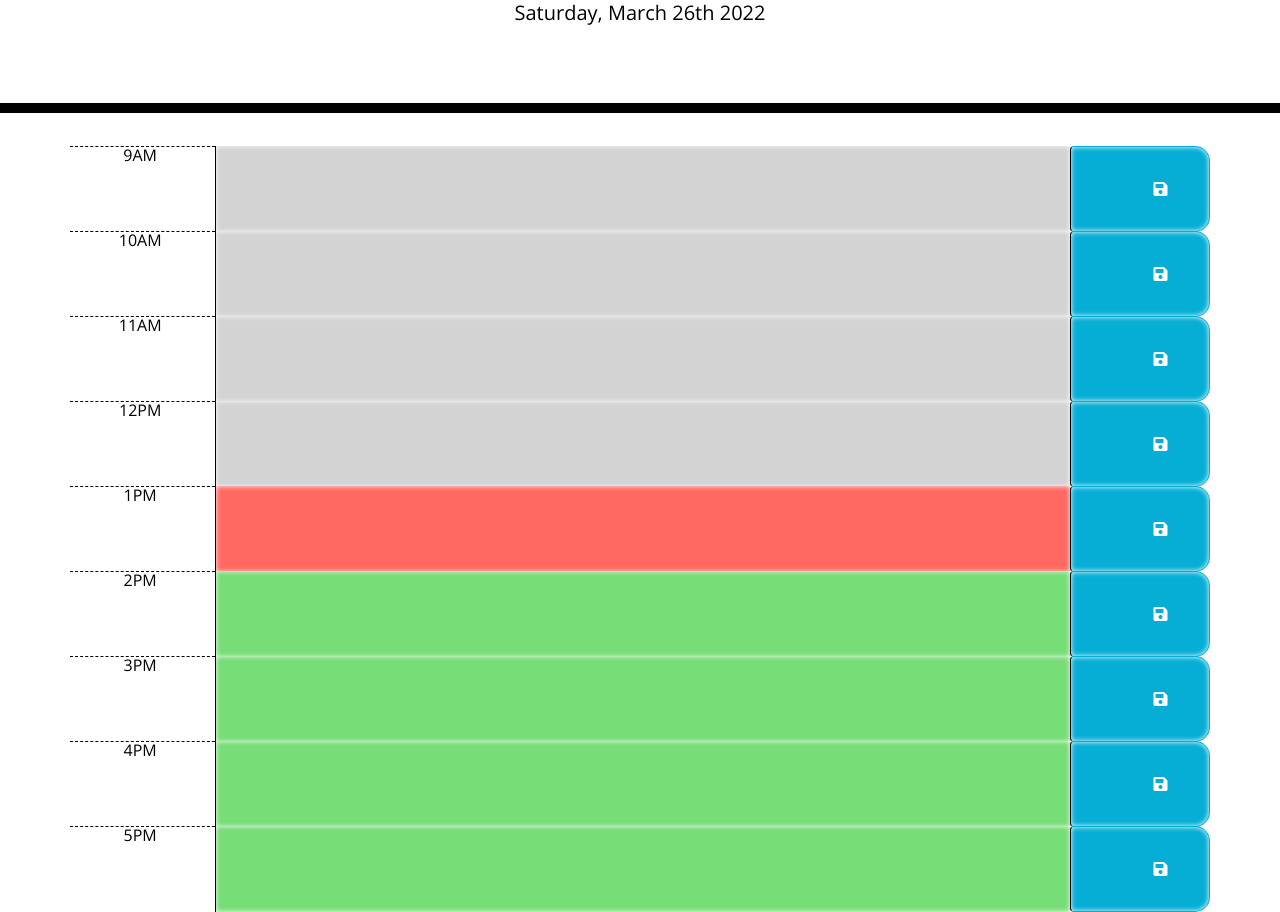
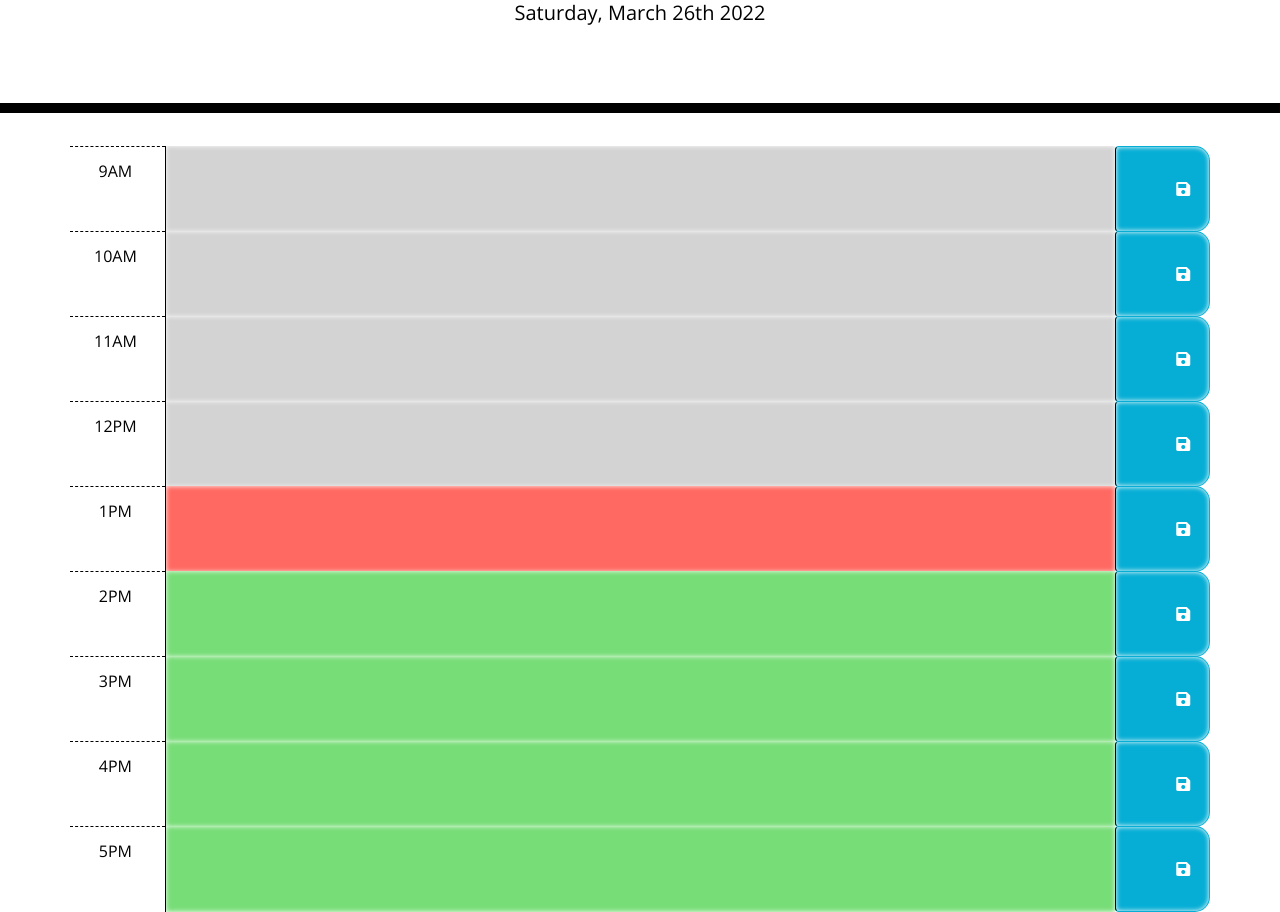
Before and after one commit to mahiv87/Work-Day--Scheduler, a plain HTML site: page index.html in a window 1280 px wide. Shown: the part 191-1103 px from the top of the page. Drawn offline with nearby package versions, Linux system fonts and the light colour scheme.

Commit message:
Updated README. Changed styling of rows.

```diff
--- a/assets/style.css
+++ b/assets/style.css
@@ -41,6 +41,7 @@ textarea {
   background-color: #ffffff;
   color: #000000;
   border-top: 1px dashed #000000;
+  padding-block: 1rem;
 }
 
 .past {
--- a/index.html
+++ b/index.html
@@ -35,65 +35,73 @@
     <div class="container">
       <!-- Timeblocks go here -->
       <div class="row time-block">
-        <div class="col hour hour1">9AM </div>
-        <textarea class="col-9 description description1"></textarea>
-        <button type="button" class="col btn saveBtn">
+        <div class="col-md-1 hour hour1">9AM </div>
+        <textarea class="col-md-10 description description1"></textarea>
+        <button class="col-md-1 btn saveBtn">
           <i class="fas fa-save"></i>
         </button>
       </div>
+
       <div class="row time-block">
-        <div class="col hour hour2">10AM </div>
-        <textarea class="col-9 description description2"></textarea>
-        <button type="button" class="col btn saveBtn">
+        <div class="col-md-1 hour hour2">10AM </div>
+        <textarea class="col-md-10 description description2"></textarea>
+        <button class="col-md-1 btn saveBtn">
           <i class="fas fa-save"></i>
         </button>
       </div>
+
       <div class="row time-block">
-        <div class="col hour hour3">11AM </div>
-        <textarea class="col-9 description description3"></textarea>
-        <button type="button" class="col btn saveBtn">
+        <div class="col-md-1 hour hour3">11AM </div>
+        <textarea class="col-md-10 description description3"></textarea>
+        <button class="col-md-1 btn saveBtn">
           <i class="fas fa-save"></i>
         </button>
       </div>
+
       <div class="row time-block">
-        <div class="col hour hour4">12PM </div>
-        <textarea class="col-9 description description4"></textarea>
-        <button type="button" class="col btn saveBtn">
+        <div class="col-md-1 hour hour4">12PM </div>
+        <textarea class="col-md-10 description description4"></textarea>
+        <button class="col-md-1 btn saveBtn">
           <i class="fas fa-save"></i>
         </button>
       </div>
+
       <div class="row time-block">
-        <div class="col hour hour5">1PM </div>
-        <textarea class="col-9 description description5"></textarea>
-        <button type="button" class="col btn saveBtn">
+        <div class="col-md-1 hour hour5">1PM </div>
+        <textarea class="col-md-10 description description5"></textarea>
+        <button class="col-md-1 btn saveBtn">
           <i class="fas fa-save"></i>
         </button>
       </div>
+
       <div class="row time-block">
-        <div class="col hour hour6">2PM </div>
-        <textarea class="col-9 description description6"></textarea>
-        <button type="button" class="col btn saveBtn">
+        <div class="col-md-1 hour hour6">2PM </div>
+        <textarea class="col-md-10 description description6"></textarea>
+        <button class="col-md-1 btn saveBtn">
           <i class="fas fa-save"></i>
         </button>
       </div>
+
       <div class="row time-block">
-        <div class="col hour hour7">3PM </div>
-        <textarea class="col-9 description description7"></textarea>
-        <button type="button" class="col btn saveBtn">
+        <div class="col-md-1 hour hour7">3PM </div>
+        <textarea class="col-md-10 description description7"></textarea>
+        <button class="col-md-1 btn saveBtn">
           <i class="fas fa-save"></i>
         </button>
       </div>
+
       <div class="row time-block">
-        <div class="col hour hour8">4PM </div>
-        <textarea class="col-9 description description8"></textarea>
-        <button type="button" class="col btn saveBtn">
+        <div class="col-md-1 hour hour8">4PM </div>
+        <textarea class="col-md-10 description description8"></textarea>
+        <button class="col-md-1 btn saveBtn">
           <i class="fas fa-save"></i>
         </button>
       </div>
+
       <div class="row time-block">
-        <div class="col hour hour9">5PM </div>
-        <textarea class="col-9 description description9"></textarea>
-        <button type="button" class="col btn saveBtn">
+        <div class="col-md-1 hour hour9">5PM </div>
+        <textarea class="col-md-10 description description9"></textarea>
+        <button class="col-md-1 btn saveBtn">
           <i class="fas fa-save"></i>
         </button>
       </div>
@@ -105,6 +113,3 @@
     <script src="./assets/script.js"></script>
   </body>
 </html>
-
-<!-- use this for save button -->
-<!-- <i class="fas fa-save"></i> -->
```
Also changed, not shown: assets/images/screenshot.PNG (added), 1 other file.
